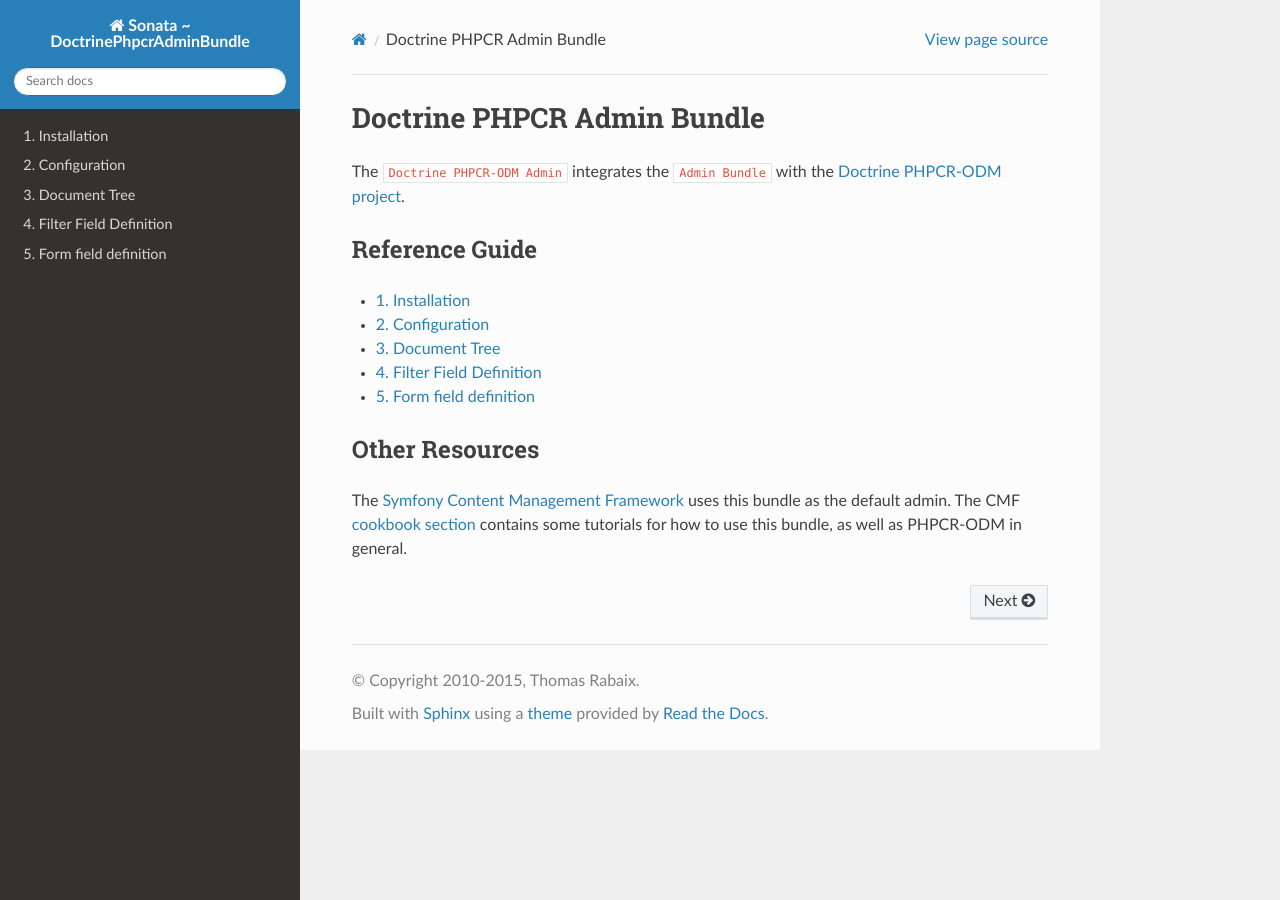
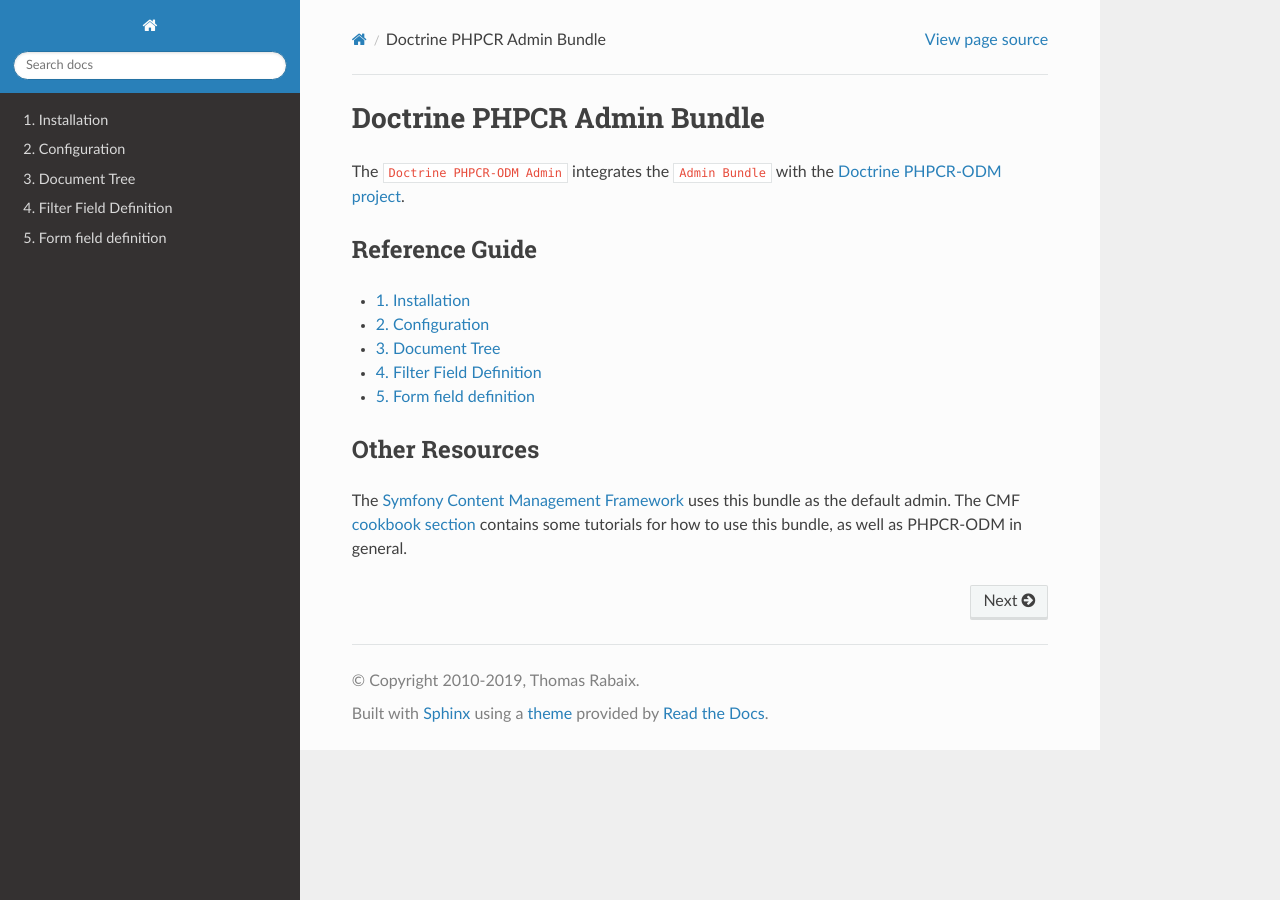
Before and after one commit to sonata-project/SonataDoctrinePhpcrAdminBundle, a Sphinx documentation site: the page built from docs/index.rst, in a window 1280 px wide. Built offline with Sphinx 7.4.7 and the Read the Docs theme 2.0.0, drawn with Linux system fonts in a browser that asks for light colours.

Commit message:
DevKit updates

```diff
--- a/docs/conf.py
+++ b/docs/conf.py
@@ -17,6 +17,10 @@ import sys, os
 # add these directories to sys.path here. If the directory is relative to the
 # documentation root, use os.path.abspath to make it absolute, like shown here.
 #sys.path.insert(0, os.path.abspath('.'))
+
+# adding PhpLexer
+from sphinx.highlighting import lexers
+from pygments.lexers.web import PhpLexer
 
 # -- General configuration -----------------------------------------------------
 
@@ -40,8 +44,8 @@ source_suffix = '.rst'
 master_doc = 'index'
 
 # General information about the project.
-project = u'Sonata ~ DoctrinePhpcrAdminBundle'
-copyright = u'2010-2015, Thomas Rabaix'
+project = u''
+copyright = u'2010-2019, Thomas Rabaix'
 
 # The version info for the project you're documenting, acts as replacement for
 # |version| and |release|, also used in various other places throughout the
@@ -83,9 +87,18 @@ exclude_patterns = ['_build']
 # The name of the Pygments (syntax highlighting) style to use.
 pygments_style = 'sphinx'
 
+# This will be used when using the shorthand notation
+highlight_language = 'php'
+
 # A list of ignored prefixes for module index sorting.
 #modindex_common_prefix = []
 
+# -- Settings for symfony doc extension ---------------------------------------------------
+
+# enable highlighting for PHP code not between ``<?php ... ?>`` by default
+lexers['php'] = PhpLexer(startinline=True)
+lexers['php-annotations'] = PhpLexer(startinline=True)
+lexers['php-standalone'] = PhpLexer(startinline=True)
 
 # -- Options for HTML output ---------------------------------------------------
 import sphinx_rtd_theme
@@ -241,3 +254,6 @@ latex_elements = {
 
 # How to display URL addresses: 'footnote', 'no', or 'inline'.
 #texinfo_show_urls = 'footnote'
+
+# Use PHP syntax highlighting in code examples by default
+highlight_language='php'
```
Also changed, not shown: CONTRIBUTING.md (+18 -0 lines), 2 other files.
